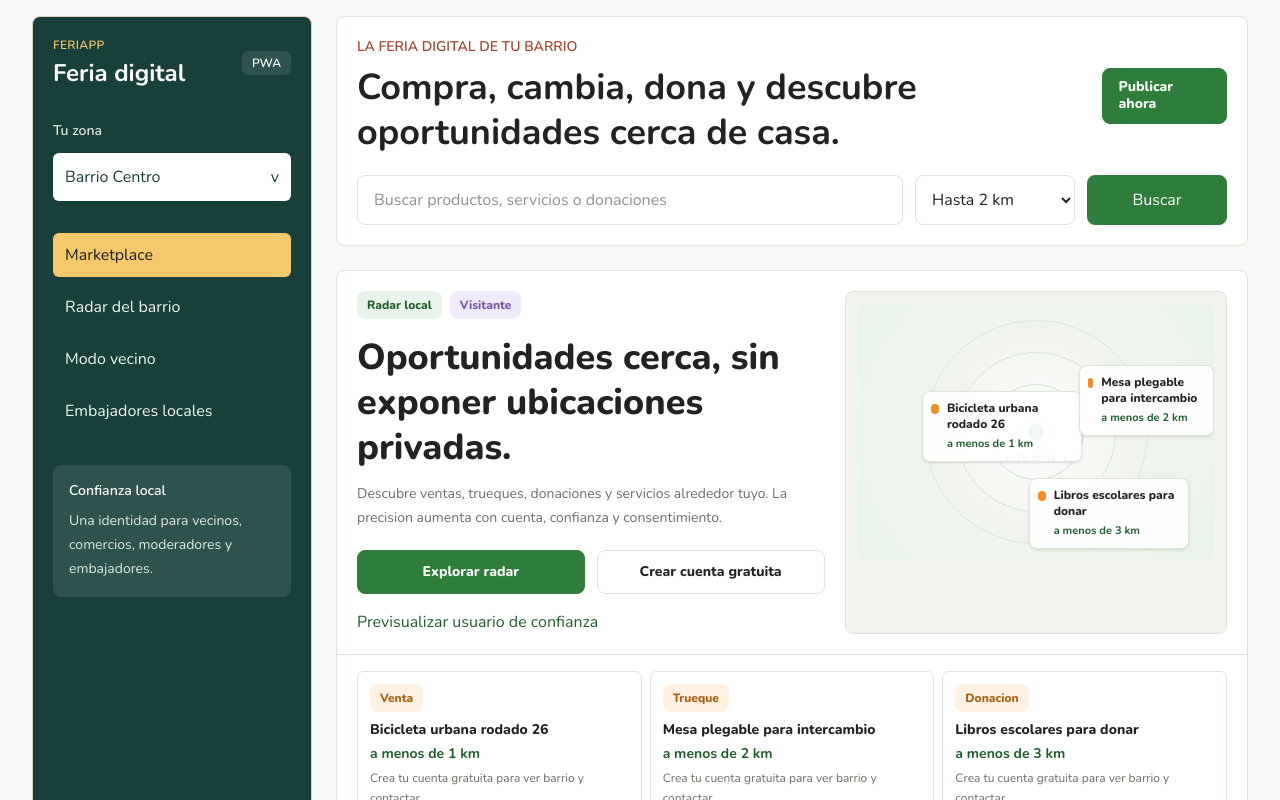
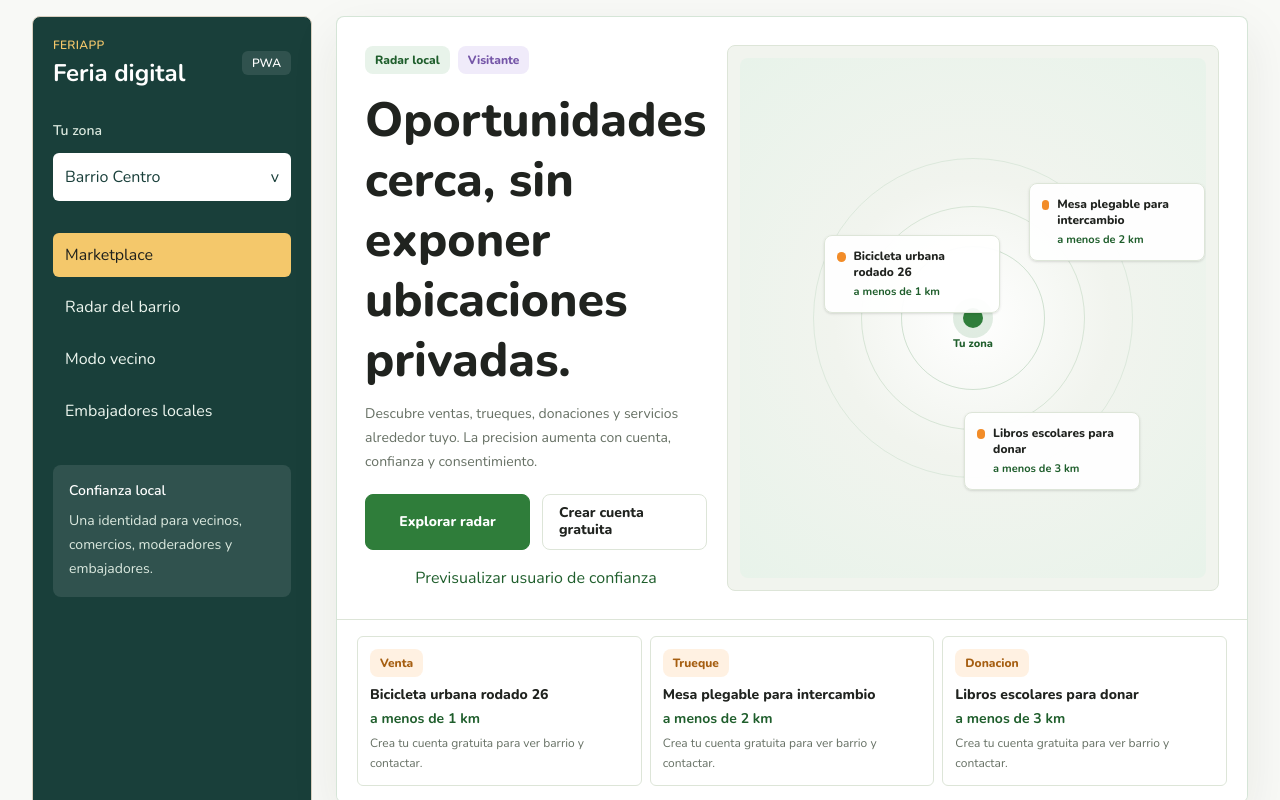
Before and after one commit to Alk1453/FeriApp, a Next.js app: page / in a window 1280 px wide. Shown: the top 800 px of the page. Built offline with nearby package versions, Linux system fonts and the light colour scheme.

Commit message:
Feature local radar prominently on home

```diff
--- a/src/app/_components/local-radar.tsx
+++ b/src/app/_components/local-radar.tsx
@@ -42,15 +42,15 @@ export function LocalRadar({ listings }: LocalRadarProps) {
   );
 
   return (
-    <section className="ui-surface overflow-hidden">
-      <div className="grid gap-5 p-5 lg:grid-cols-[1.1fr_0.9fr]">
-        <div>
+    <section className="overflow-hidden rounded-lg border border-primary/20 bg-white shadow-[0_18px_50px_rgba(32,35,31,0.08)]">
+      <div className="grid gap-5 p-5 sm:p-6 lg:grid-cols-[0.82fr_1.18fr] lg:p-7">
+        <div className="flex flex-col justify-center">
           <div className="flex flex-wrap items-center gap-2">
             <span className="ui-chip ui-chip-success">Radar local</span>
             <span className="ui-chip ui-chip-info">{accessProfile.label}</span>
           </div>
 
-          <h2 className="mt-4 max-w-2xl text-3xl font-extrabold leading-tight sm:text-4xl">
+          <h2 className="mt-4 max-w-2xl text-3xl font-extrabold leading-tight sm:text-5xl">
             Oportunidades cerca, sin exponer ubicaciones privadas.
           </h2>
           <p className="mt-3 max-w-2xl text-sm leading-6 text-muted">
@@ -85,11 +85,11 @@ export function LocalRadar({ listings }: LocalRadarProps) {
         </div>
 
         <div className="rounded-lg border border-border-soft bg-surface-soft p-3">
-          <div className="relative min-h-64 overflow-hidden rounded-lg bg-[radial-gradient(circle_at_center,#ffffff_0,#f1f4ee_42%,#e8f3ea_100%)]">
-            <div className="absolute left-1/2 top-1/2 size-24 -translate-x-1/2 -translate-y-1/2 rounded-full border border-primary/20" />
-            <div className="absolute left-1/2 top-1/2 size-40 -translate-x-1/2 -translate-y-1/2 rounded-full border border-primary/15" />
-            <div className="absolute left-1/2 top-1/2 size-56 -translate-x-1/2 -translate-y-1/2 rounded-full border border-primary/10" />
-            <div className="absolute left-1/2 top-1/2 z-10 size-4 -translate-x-1/2 -translate-y-1/2 rounded-full bg-primary shadow-[0_0_0_8px_rgba(47,125,58,0.14)]" />
+          <div className="relative min-h-[360px] overflow-hidden rounded-lg bg-[radial-gradient(circle_at_center,#ffffff_0,#f1f4ee_40%,#e8f3ea_100%)] sm:min-h-[430px] lg:min-h-[520px]">
+            <div className="absolute left-1/2 top-1/2 size-36 -translate-x-1/2 -translate-y-1/2 rounded-full border border-primary/20" />
+            <div className="absolute left-1/2 top-1/2 size-56 -translate-x-1/2 -translate-y-1/2 rounded-full border border-primary/15" />
+            <div className="absolute left-1/2 top-1/2 size-80 -translate-x-1/2 -translate-y-1/2 rounded-full border border-primary/10" />
+            <div className="absolute left-1/2 top-1/2 z-10 size-5 -translate-x-1/2 -translate-y-1/2 rounded-full bg-primary shadow-[0_0_0_10px_rgba(47,125,58,0.14)]" />
             <span className="absolute left-1/2 top-[calc(50%+18px)] -translate-x-1/2 text-[11px] font-extrabold text-primary-strong">
               Tu zona
             </span>
@@ -102,7 +102,7 @@ export function LocalRadar({ listings }: LocalRadarProps) {
 
               return (
                 <Link
-                  className={`absolute ${pointPositions[index]} group z-20 flex max-w-40 items-start gap-2 rounded-lg border border-border-soft bg-white/95 p-2 text-left shadow-sm transition hover:-translate-y-0.5 hover:border-primary`}
+                  className={`absolute ${pointPositions[index]} group z-20 flex max-w-44 items-start gap-2 rounded-lg border border-border-soft bg-white/95 p-3 text-left shadow-sm transition hover:-translate-y-0.5 hover:border-primary`}
                   href={`/publicaciones/${item.slug}`}
                   key={item.id}
                 >
--- a/src/app/page.tsx
+++ b/src/app/page.tsx
@@ -63,6 +63,8 @@ export default function Home() {
         </aside>
 
         <div className="flex flex-col gap-6">
+          <LocalRadar listings={listings} />
+
           <header className="ui-surface p-4 sm:p-5">
             <div className="flex flex-col gap-4 xl:flex-row xl:items-center xl:justify-between">
               <div>
@@ -97,8 +99,6 @@ export default function Home() {
               </button>
             </div>
           </header>
-
-          <LocalRadar listings={listings} />
 
           <section className="grid gap-6 xl:grid-cols-[1fr_340px]">
             <div className="ui-surface">
@@ -155,7 +155,7 @@ export default function Home() {
 
             <aside className="flex flex-col gap-6">
               <section className="ui-surface-soft p-5">
-                <h3 className="text-lg font-bold">Radar del barrio</h3>
+                <h3 className="text-lg font-bold">Alertas del barrio</h3>
                 <div className="mt-4 space-y-3">
                   {radar.map((alert) => (
                     <label
```
